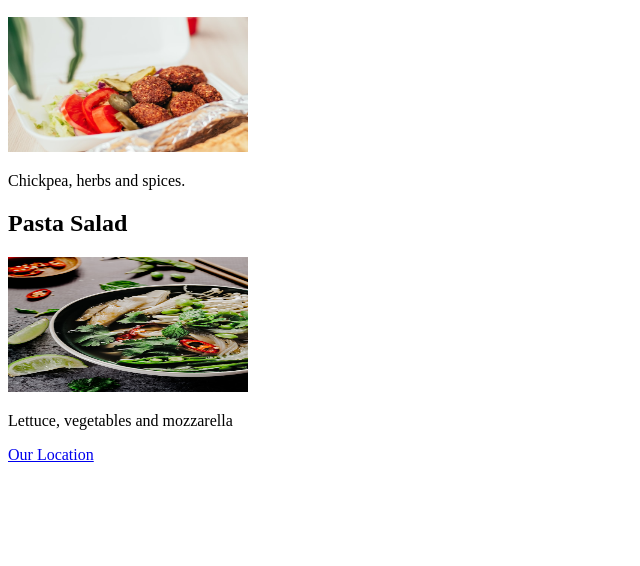
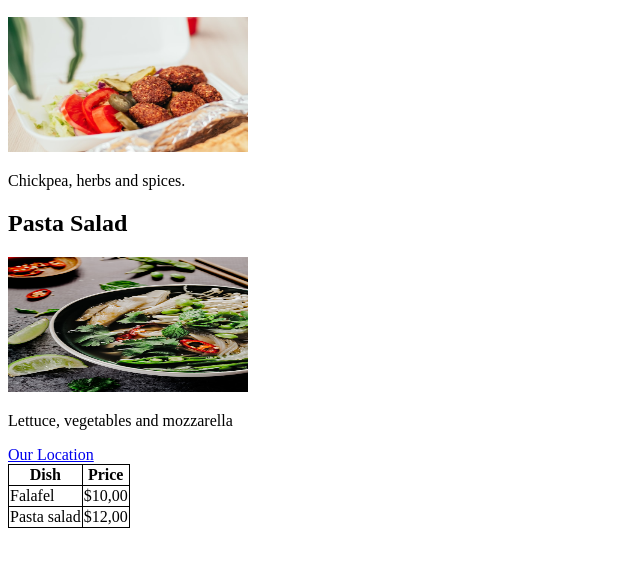
Before and after one commit to mister-ramoon/front-end-development, a plain HTML site: page lesson/index.html in a window 1280 px wide. Shown: the part 110-676 px from the top of the page, without its empty margins (0-640 px from the left). Drawn offline with Linux system fonts and the light colour scheme.

Commit message:
Use HTML to work with data in tables

```diff
--- a/lesson/index.html
+++ b/lesson/index.html
@@ -12,5 +12,25 @@
     <img src="./salad.jpg" alt="A pasta salad" width="240" height="135">
     <p>Lettuce, vegetables and mozzarella</p>
     <a href="./location.html">Our Location</a>
+    <style>
+        table, th, td {
+            border: 1px solid black;
+            border-collapse: collapse;
+        }
+    </style>
+    <table>
+        <tr>
+            <th>Dish</th>
+            <th>Price</th>
+        </tr>
+        <tr>
+            <td>Falafel</td>
+            <td>$10,00</td>
+        </tr>
+        <tr>
+            <td>Pasta salad</td>
+            <td>$12,00</td>
+        </tr>
+    </table>
 </body>
 </html>
```
